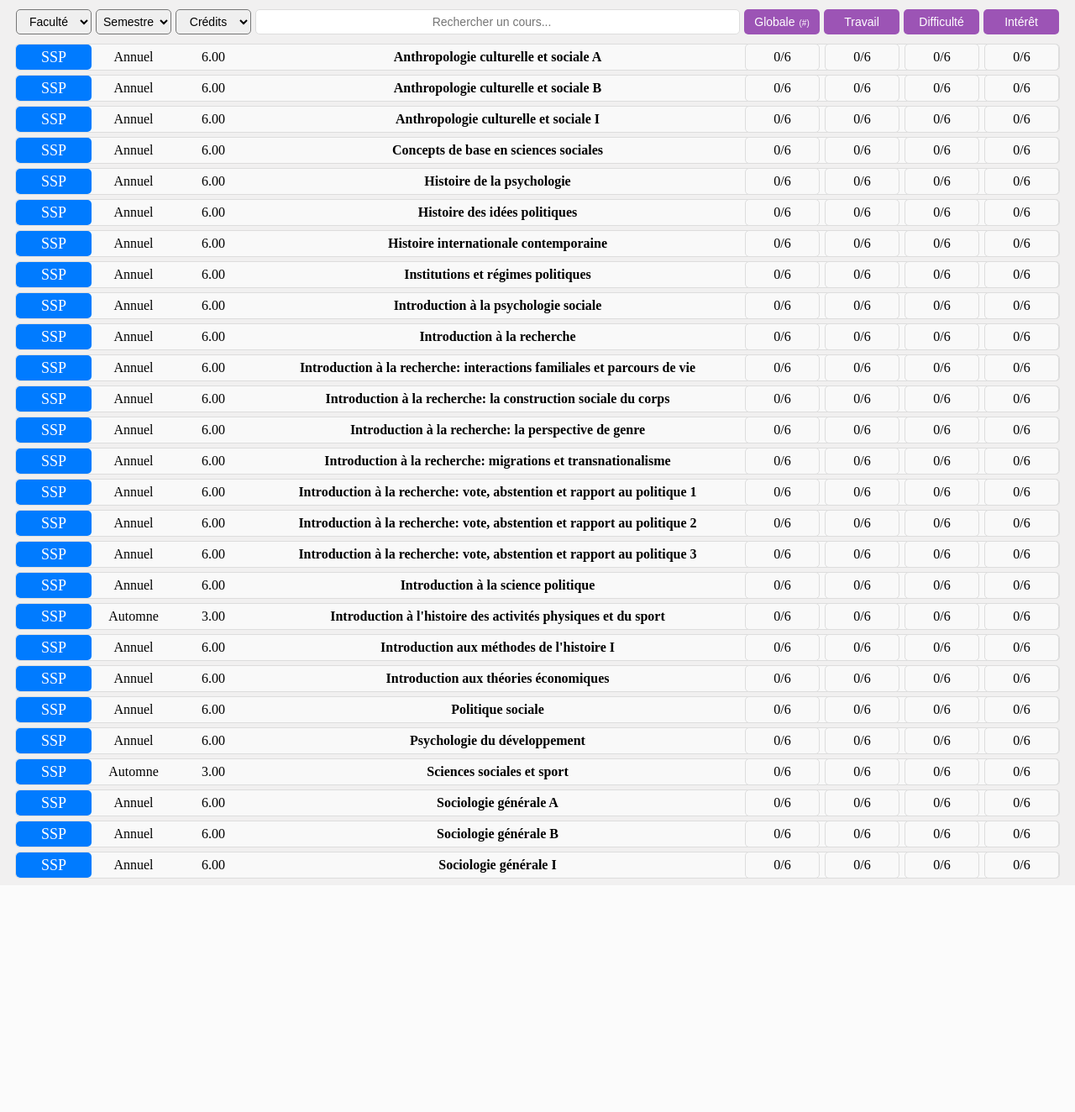
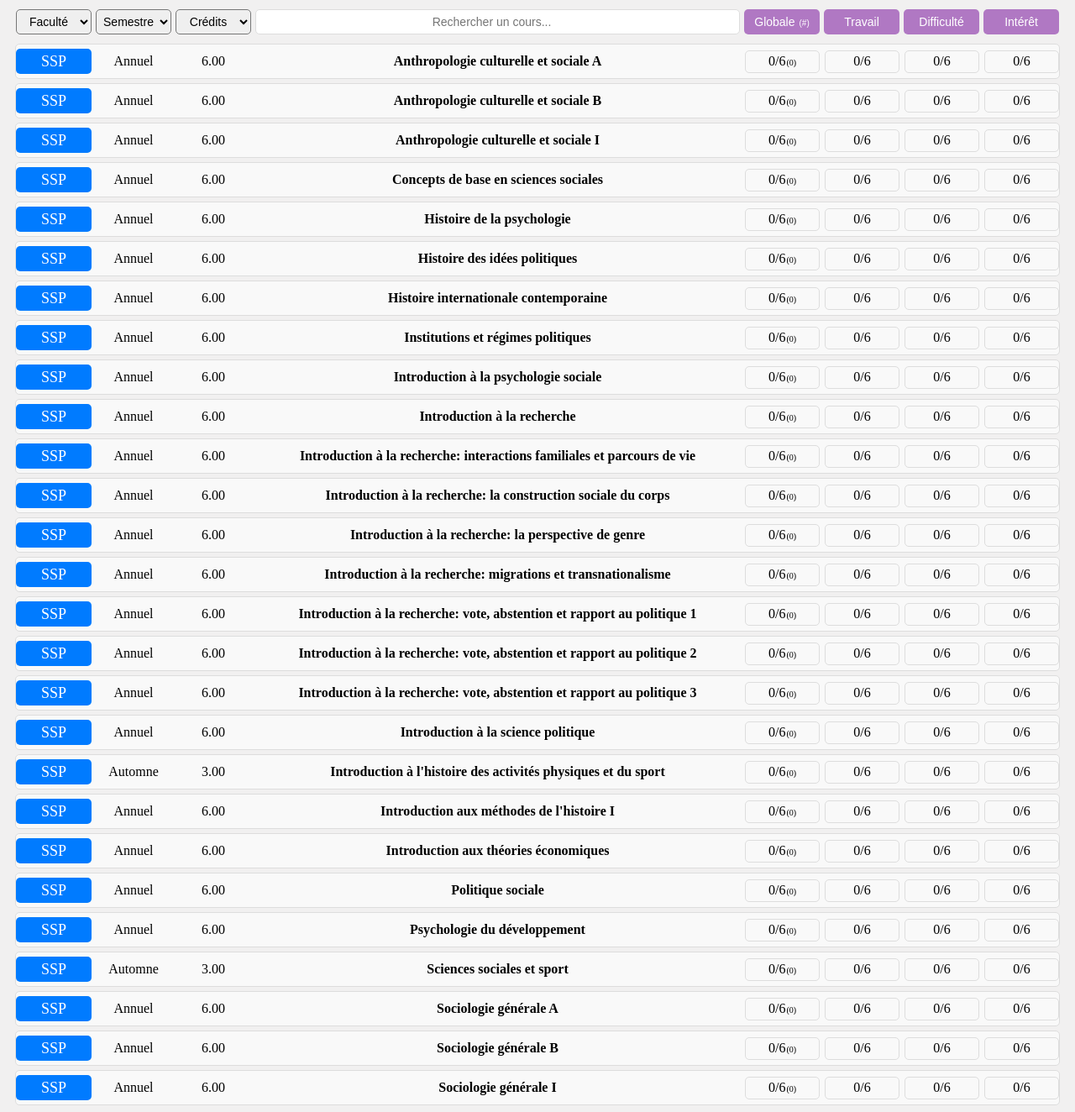
Before and after one commit to Itus19/UNILyse, a Flask app: page / in a window 1280 px wide. Shown: the part 118-1442 px from the top of the page at 84% size. Before the commit the page ends 1164 px from the top, so only its background shows below. Run offline with Flask 3, Linux system fonts and the light colour scheme.

Commit message:
avant implémentation comment-box

```diff
--- a/app/app.py
+++ b/app/app.py
@@ -281,17 +281,17 @@
         comments_tips = request.form.get('comments_tips')
 
         # Calcul des moyennes sur 4
-        moyenne_interet = round((float(request.form.get('interest_q1')) + float(request.form.get('interest_q2')) + float(request.form.get('interest_q3'))) / 3, 2)
-        moyenne_difficulte = round((float(request.form.get('difficulty_q1')) + float(request.form.get('difficulty_q2')) + float(request.form.get('difficulty_q3'))) / 3, 2)
-        moyenne_travail = round(float(request.form.get('work_q1')), 2)
+        moyenne_interet = round((float(request.form.get('interest_q1')) + float(request.form.get('interest_q2')) + float(request.form.get('interest_q3'))) / 3, 1)
+        moyenne_difficulte = round((float(request.form.get('difficulty_q1')) + float(request.form.get('difficulty_q2')) + float(request.form.get('difficulty_q3'))) / 3, 1)
+        moyenne_travail = round(float(request.form.get('work_q1')), 1)
 
         # Conversion des moyennes sur 6
-        moyenne_interet = round(moyenne_interet * 1.5, 2)
-        moyenne_difficulte = round(moyenne_difficulte * 1.5, 2)
-        moyenne_travail = round(moyenne_travail * 1.5, 2)
+        moyenne_interet = round(moyenne_interet * 1.5, 1)
+        moyenne_difficulte = round(moyenne_difficulte * 1.5, 1)
+        moyenne_travail = round(moyenne_travail * 1.5, 1)
 
         # Calcul de la moyenne globale
-        moyenne_globale = round((moyenne_interet + moyenne_difficulte + moyenne_travail) / 3, 2)
+        moyenne_globale = round((moyenne_interet + moyenne_difficulte + moyenne_travail) / 3, 1)
 
         # Ajouter une nouvelle évaluation dans evaluations.csv
         success = update_evaluation_with_reference(course_name, {
--- a/app/static/style.css
+++ b/app/static/style.css
@@ -138,7 +138,7 @@
 .sort-button {
     height: 30px; /* Ajuste la hauteur des boutons */
     width: 90px; /* Ajuste la largeur des boutons */
-    background-color: #9c54b5; /* Couleur de fond */
+    background-color: #9d54b5c4; /* Couleur de fond */
     color: white; /* Couleur du texte */
     border: none; /* Pas de bordure */
     text-align: center; /* Centrer le texte */
@@ -198,7 +198,7 @@
 
 /* Ajout d'un style des cartes */
 .course-card {
-    height: 30px; /* Ajuste la hauteur des cartes */
+    height: 40px; /* Ajuste la hauteur des cartes */
     max-width: 100%; /* Ajuste la largeur maximale des cartes */
     display: flex; /* Utilise le modèle de boîte flexible */
     align-items: center; /* Centre les éléments verticalement */
@@ -278,7 +278,7 @@
 
 /* Mise à jour du style pour les evaluation-box */
 .evaluation-box {
-    height: 30px; /* Hauteur alignée avec sort-button */
+    height: 25px; /* Hauteur alignée avec sort-button */
     width: 87px; /* Largeur alignée avec sort-button */
     text-align: center; /* Alignement horizontal du texte */
     display: flex; /* Utilisation de flexbox */
@@ -290,45 +290,9 @@
     background-color: #f9f9f9; /* Couleur de fond */
 }
 
-.evaluation-box[data-column="Moyenne_Globale"]::after {
-    content: attr(data-evaluations); /* Affiche le nombre d'évaluations */
-    font-size: 5px; /* Taille du texte */
-    margin-left: 5px; /* Espacement entre la note et le texte */
-    color: #333; /* Couleur du texte */
-}
-
 .evaluation-box p span {
-    margin-left: 1px; /* Ajoute un espace de 1px entre la note et le nombre d'évaluations */
-    font-size: 0.9em; /* Optionnel : ajuster la taille du texte */
-}
-
-/* Styles pour les evaluation-box en fonction des notes */
-.evaluation-box[data-value="0"] {
-    background-color: #f9f9f9; /* Couleur par défaut si pas d'évaluation */
-}
-
-.evaluation-box[data-value="1"] {
-    background-color: #f83e3a; /* Moins bonne note */
-}
-
-.evaluation-box[data-value="2"] {
-    background-color: #f95b3e;
-}
-
-.evaluation-box[data-value="3"] {
-    background-color: #fa7d43;
-}
-
-.evaluation-box[data-value="4"] {
-    background-color: #f99f48;
-}
-
-.evaluation-box[data-value="5"] {
-    background-color: #7dcf5b;
-}
-
-.evaluation-box[data-value="6"] {
-    background-color: #36bd69; /* Meilleure note */
+    font-size: 10px; /* Taille du texte entre parenthèses */
+    margin-left: 1px; /* Espace entre le texte et la note */
 }
 
 /* Styles pour les evaluation-box en fonction des notes avec décimales */
@@ -338,27 +302,27 @@
 
 /* Styles pour les evaluation-box en fonction des notes avec décimales */
 .evaluation-box[data-value^="1."] {
-    background-color: #f83e3a; /* Moins bonne note */
+    background-color: #f8a6b0; /* Moins bonne note */
 }
 
 .evaluation-box[data-value^="2."] {
-    background-color: #f95b3e;
+    background-color: #fcd8ae;
 }
 
 .evaluation-box[data-value^="3."] {
-    background-color: #faa843;
+    background-color: #fef093;
 }
 
 .evaluation-box[data-value^="4."] {
-    background-color: #f6f948;
+    background-color: #aef2d1;
 }
 
 .evaluation-box[data-value^="5."] {
-    background-color: #7dcf5b;
+    background-color: #4ad2bf;
 }
 
 .evaluation-box[data-value^="6."] {
-    background-color: #36bd69; /* Meilleure note */
+    background-color: #4ad2bf; /* Meilleure note */
 }
 
 /* ============================
--- a/app/templates/liste.html
+++ b/app/templates/liste.html
@@ -54,7 +54,7 @@
             <div class="evaluation-box"
                  data-value="{{ course[metric] }}"
                  data-evaluations="({{ course['Nombre_Evaluations'] }})">
-                <p>{{ course[metric] }}/6</p>
+                <p>{{ course[metric] }}/6{% if metric == 'Moyenne_Globale' %}<span>({{ course['Nombre_Evaluations'] }})</span>{% endif %}</p>
             </div>
             {% endfor %}
         </div>
--- a/database/evaluations.csv
+++ b/database/evaluations.csv
@@ -3,3 +3,5 @@
 Introduction à la recherche: la construction sociale du corps;Pierre-Emmanuel Sorignet;2025-04-06;1.5;1.5;1.5;1.5;6.0;6.0;6.0;6.0;6.0;6.0;4.5;;
 Introduction à la recherche: la construction sociale du corps;Pierre-Emmanuel Sorignet;2025-04-06;1.5;1.5;1.5;1.5;6.0;6.0;6.0;6.0;3.0;3.0;3.5;;
 Anthropologie culturelle et sociale A;Mark Goodale;2025-04-06;4.5;4.5;4.5;4.5;4.5;3.0;3.0;3.5;6.0;6.0;4.67;jfsdiognfdgirpvmoalmf;mgiopvtmgiosfjèewrmiogkdnmovà
+Introduction à la recherche: la construction sociale du corps;Pierre-Emmanuel Sorignet;2025-04-06;3.0;3.0;3.0;3.0;4.5;4.5;4.5;4.5;3.0;3.0;3.5;;
+Histoire internationale contemporaine;Stefanie Prezioso;2025-04-06;1.5;3.0;4.5;3.0;6.0;4.5;3.0;4.5;1.5;1.5;3.0;;
--- a/database/liste.csv
+++ b/database/liste.csv
@@ -5,12 +5,12 @@
 SSP;Annuel;6.00;Concepts de base en sciences sociales;Laurence Kaufmann;https://applicationspub.unil.ch/interpub/noauth/php/Ud/ficheCours.php?v_enstyid=86400&v_ueid=171&v_etapeid1=32348&v_langue=fr&v_isinterne=;1.5;6.0;1.5;3.0;1
 SSP;Annuel;6.00;Histoire de la psychologie;Rémy Amouroux;https://applicationspub.unil.ch/interpub/noauth/php/Ud/ficheCours.php?v_enstyid=92931&v_ueid=171&v_etapeid1=32348&v_langue=fr&v_isinterne=;0;0;0;0;0
 SSP;Annuel;6.00;Histoire des idées politiques;Olivier Ruchet;https://applicationspub.unil.ch/interpub/noauth/php/Ud/ficheCours.php?v_enstyid=95354&v_ueid=171&v_etapeid1=32348&v_langue=fr&v_isinterne=;0;0;0;0;0
-SSP;Annuel;6.00;Histoire internationale contemporaine;Stefanie Prezioso;https://applicationspub.unil.ch/interpub/noauth/php/Ud/ficheCours.php?v_enstyid=93953&v_ueid=171&v_etapeid1=32348&v_langue=fr&v_isinterne=;0;0;0;0;0
+SSP;Annuel;6.00;Histoire internationale contemporaine;Stefanie Prezioso;https://applicationspub.unil.ch/interpub/noauth/php/Ud/ficheCours.php?v_enstyid=93953&v_ueid=171&v_etapeid1=32348&v_langue=fr&v_isinterne=;3.0;4.5;1.5;3.0;1
 SSP;Annuel;6.00;Institutions et régimes politiques;Sean Müller;https://applicationspub.unil.ch/interpub/noauth/php/Ud/ficheCours.php?v_enstyid=95522&v_ueid=171&v_etapeid1=32348&v_langue=fr&v_isinterne=;0;0;0;0;0
 SSP;Annuel;6.00;Introduction à la psychologie sociale;Jessica Gale;https://applicationspub.unil.ch/interpub/noauth/php/Ud/ficheCours.php?v_enstyid=93961&v_ueid=171&v_etapeid1=32348&v_langue=fr&v_isinterne=;0;0;0;0;0
 SSP;Annuel;6.00;Introduction à la recherche;Jonathan Miaz;https://applicationspub.unil.ch/interpub/noauth/php/Ud/ficheCours.php?v_enstyid=95981&v_ueid=171&v_etapeid1=32348&v_langue=fr&v_isinterne=;0;0;0;0;0
 SSP;Annuel;6.00;Introduction à la recherche: interactions familiales et parcours de vie;Jacques-Antoine Gauthier;https://applicationspub.unil.ch/interpub/noauth/php/Ud/ficheCours.php?v_enstyid=68563&v_ueid=171&v_etapeid1=32348&v_langue=fr&v_isinterne=;0;0;0;0;0
-SSP;Annuel;6.00;Introduction à la recherche: la construction sociale du corps;Pierre-Emmanuel Sorignet;https://applicationspub.unil.ch/interpub/noauth/php/Ud/ficheCours.php?v_enstyid=91926&v_ueid=171&v_etapeid1=32348&v_langue=fr&v_isinterne=;1.5;6.0;4.5;4.0;2
+SSP;Annuel;6.00;Introduction à la recherche: la construction sociale du corps;Pierre-Emmanuel Sorignet;https://applicationspub.unil.ch/interpub/noauth/php/Ud/ficheCours.php?v_enstyid=91926&v_ueid=171&v_etapeid1=32348&v_langue=fr&v_isinterne=;2.0;5.5;4.0;3.83;3
 SSP;Annuel;6.00;Introduction à la recherche: la perspective de genre;Lavinia Gianettoni;https://applicationspub.unil.ch/interpub/noauth/php/Ud/ficheCours.php?v_enstyid=95524&v_ueid=171&v_etapeid1=32348&v_langue=fr&v_isinterne=;0;0;0;0;0
 SSP;Annuel;6.00;Introduction à la recherche: migrations et transnationalisme;Flavia Cangià;https://applicationspub.unil.ch/interpub/noauth/php/Ud/ficheCours.php?v_enstyid=96947&v_ueid=171&v_etapeid1=32348&v_langue=fr&v_isinterne=;0;0;0;0;0
 SSP;Annuel;6.00;Introduction à la recherche: vote, abstention et rapport au politique 1;Andrea Pilotti;https://applicationspub.unil.ch/interpub/noauth/php/Ud/ficheCours.php?v_enstyid=87181&v_ueid=171&v_etapeid1=32348&v_langue=fr&v_isinterne=;0;0;0;0;0
```
